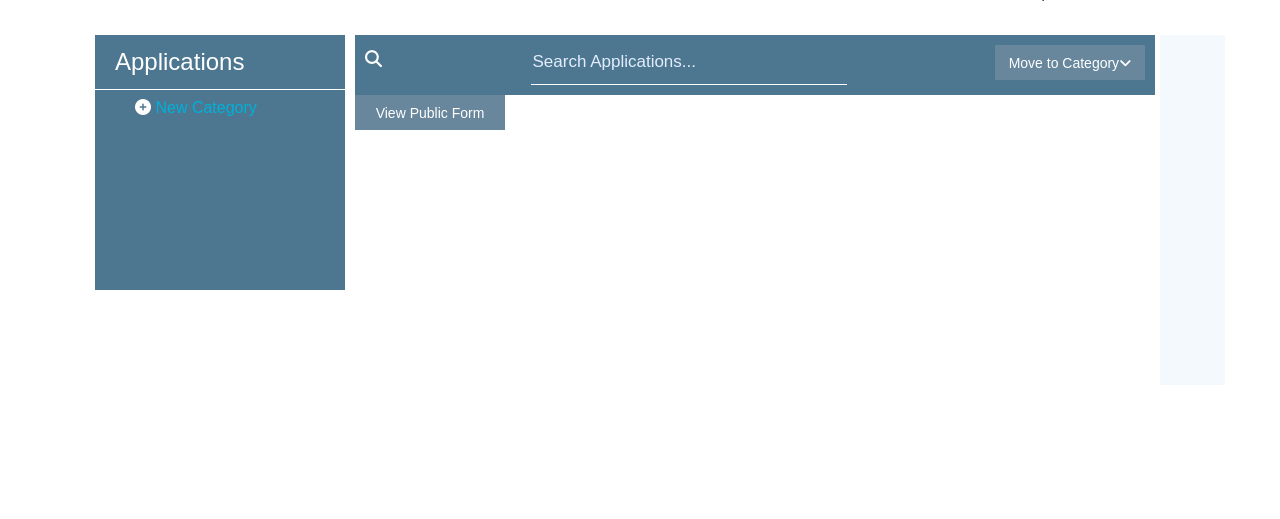
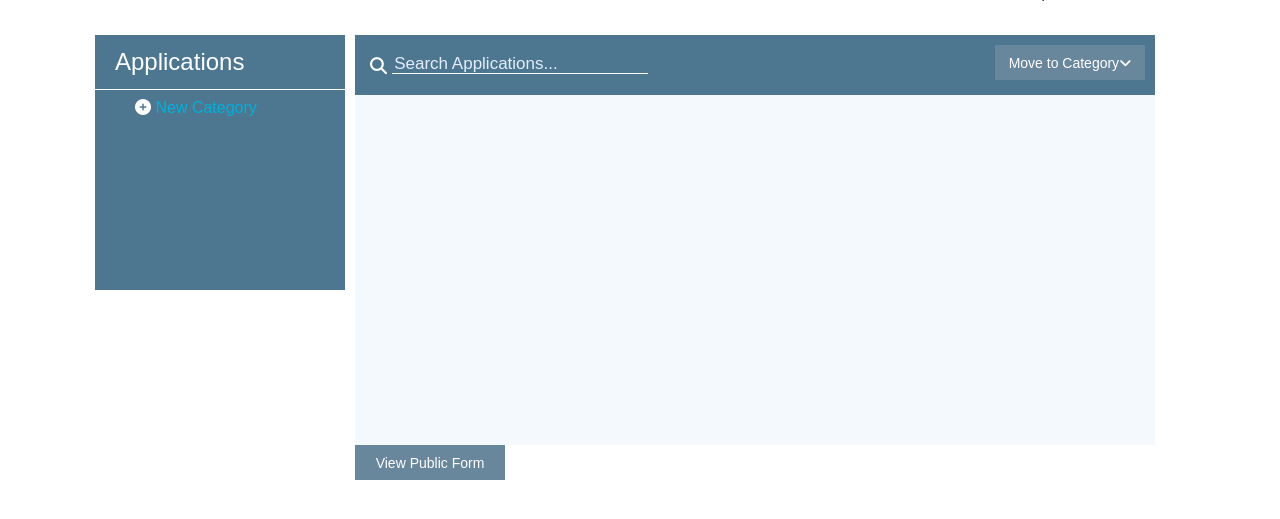
Before and after one commit to codebase-berkeley/application-portal, a Django app: page /portal/dashboard in a window 1280 px wide. Shown: the part 120-639 px from the top of the page. Run offline with Django 3.2, Linux system fonts and the light colour scheme; the visitor is signed in with stand-in values (Sample User, id 1); data that the repository does not hold is empty; some libraries are stand-ins or nearby versions.

Commit message:
fixed right panel styling issue

```diff
--- a/portal/static/css/dashboard.css
+++ b/portal/static/css/dashboard.css
@@ -73,7 +73,6 @@
 	width: 800px;
 	margin-left: 5px;
 	margin-right: 5px;
-	font-size: 4px;
 	padding-left: 0px;
 }
 
@@ -87,6 +86,12 @@
 	padding: 10px 10px 10px 10px;
 	height: 40px;
 
+}
+.searchbox {
+    display: flex;
+    flex-direction: row;
+    align-items: center;
+    flex: 1;
 }
 
 .applications {
@@ -160,7 +165,7 @@
 }
 
 .category {
-	padding: 4px 40px 4px 30px;
+	padding: 4px 20px 4px 20px;
 	height: 30px;
 }
 
@@ -215,15 +220,14 @@
 }
 
 #searchicon {
-	float:left;
 	font-size: 17px;
-	padding-top: 5px
+	margin-left: 0.3em;
+	margin-right: 0.3em;
 }
 
 .searchTerm {
 	float:left;
 	display:inline;
-	font-size: 8px;
 	color: #e3edfc;
   	width: 40%;
 	border-style: none;
--- a/portal/templates/portal/dashboard.html
+++ b/portal/templates/portal/dashboard.html
@@ -75,9 +75,10 @@
 
 
 		<div class="searchbar">
+			<div class="searchbox">
 				<i id="searchicon" class="fa fa-search"></i>
 				<input type="text" class="searchTerm" placeholder="Search Applications...">
-
+			</div>
 			<div class="dropdown">
 				<button class="dropbtn" >Move to Category<i class="fa fa-angle-down" aria-hidden="true"></i></button>
 				{% for cat in list_cat %}
@@ -87,11 +88,10 @@
 				{% endfor %}
 			</div>
 		</div>
+		{% block dashboard_content %}
+		{% endblock dashboard_content %}
     	<button class="dropbtn" >View Public Form</button>
 	</div>
-	{% block dashboard_content %}
-	{% endblock dashboard_content %}
-
 </div>
 
 
```
Lines whose indentation alone changed are shown as unchanged.
